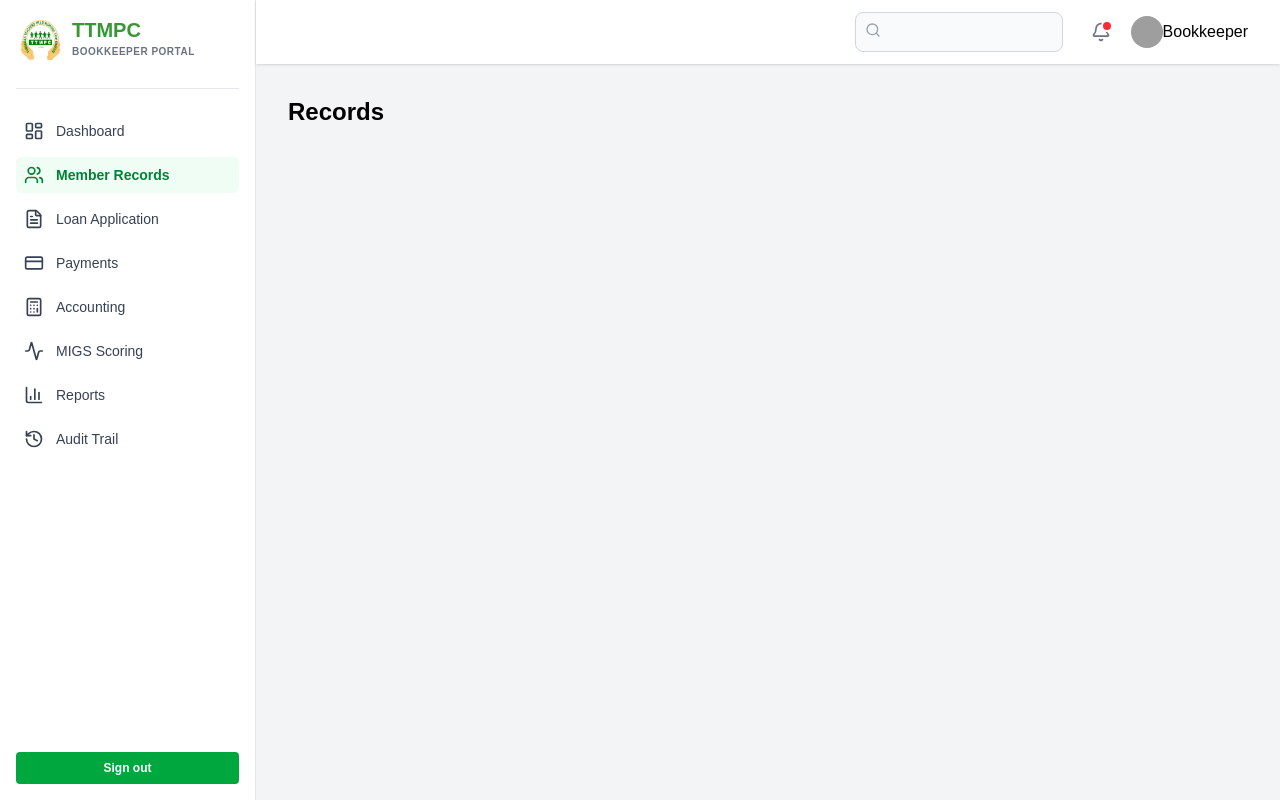
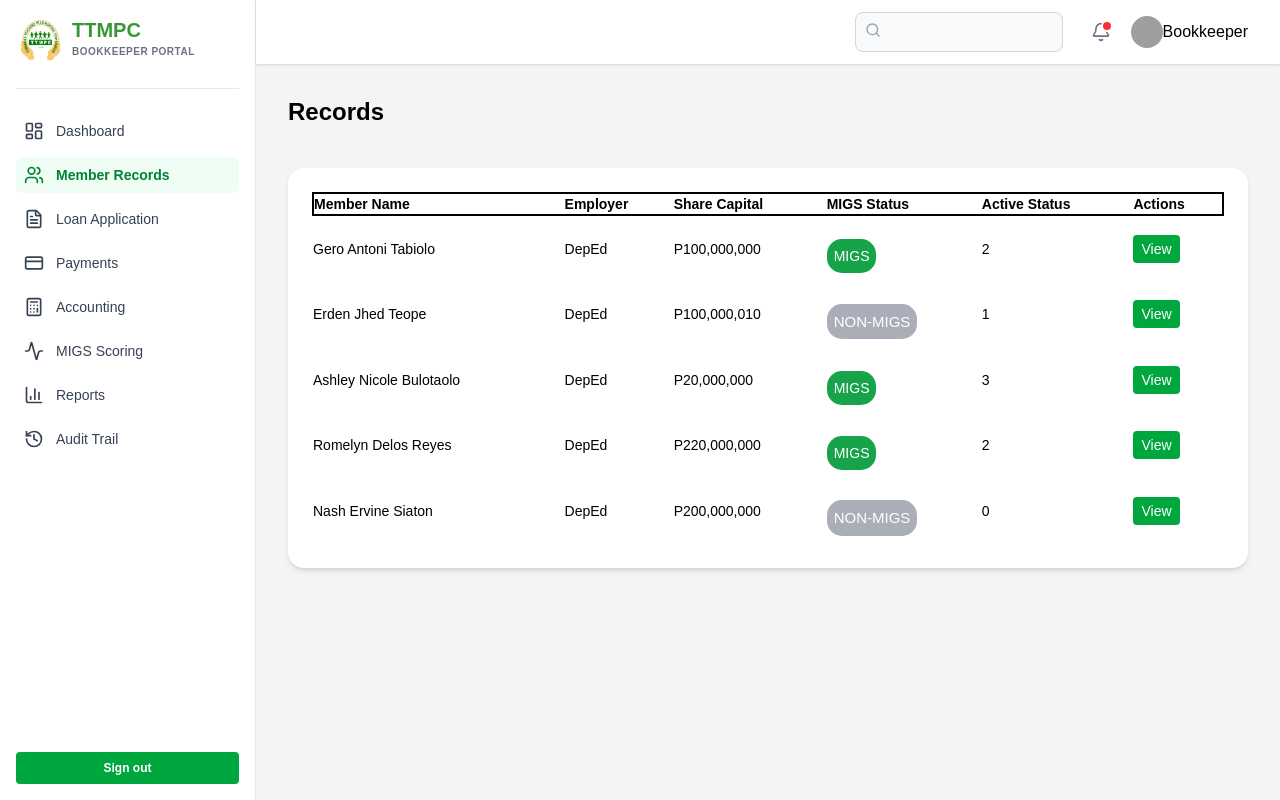
Before and after one commit to Gtabs2004/TTMPC-THESIS, a React (Vite) app in the folder TTMPC_THESIS/: page /records in a window 1280 px wide. Built offline with nearby package versions, Linux system fonts and the light colour scheme; no server answers; grey boxes are pictures that could not be loaded.

Commit message:
kiosk progress

```diff
--- a/TTMPC_THESIS/src/Bookkeeper/Components/Member-Records.jsx
+++ b/TTMPC_THESIS/src/Bookkeeper/Components/Member-Records.jsx
@@ -122,6 +122,62 @@ const menuItems = [
         {/* Page Content */}
         <main className="p-8">
           <h1 className="font-bold text-2xl">Records</h1>
+          <div className="bg-white h-100 w-full rounded-2xl m-auto mt-10 p-6 shadow-md">
+           <table className="w-full h-full text-left border-collapse mr-10 text-sm">
+            <thead>
+            <tr className="border-2 mr-8">
+            <th>Member Name</th>
+            <th>Employer</th>
+            <th>Share Capital</th>
+            <th>MIGS Status</th>
+            <th>Active Status</th>
+            <th>Actions</th>
+            </tr>
+            </thead>
+            <tbody>
+            <tr>
+              <td>Gero Antoni Tabiolo</td>
+              <td>DepEd</td>
+              <td>P100,000,000</td>
+              <td className="migs-status">MIGS</td>
+              <td>2</td>
+              <td><button className="bg-green-600 text-white px-2 py-1 rounded">View</button></td>
+            </tr>
+            <tr>
+              <td>Erden Jhed Teope</td>
+              <td>DepEd</td>
+              <td>P100,000,010</td>
+              <td className="non-migs">NON-MIGS</td>
+              <td>1</td>
+              <td><button className="bg-green-600 text-white px-2 py-1 rounded">View</button></td>
+            </tr>
+            <tr>
+              <td>Ashley Nicole Bulotaolo</td>
+              <td>DepEd</td>
+              <td>P20,000,000</td>
+              <td className="migs-status">MIGS</td>
+              <td>3</td>
+              <td><button className="bg-green-600 text-white px-2 py-1 rounded">View</button></td>
+            </tr>
+            <tr>
+              <td>Romelyn Delos Reyes</td>
+              <td>DepEd</td>
+              <td>P220,000,000</td>
+              <td className="migs-status">MIGS</td>
+              <td>2</td>
+              <td><button className="bg-green-600 text-white px-2 py-1 rounded">View</button></td>
+            </tr>
+            <tr>
+            <td>Nash Ervine Siaton</td>
+              <td>DepEd</td>
+              <td>P200,000,000</td>
+              <td className="non-migs">NON-MIGS</td>
+              <td>0</td>
+              <td><button className="bg-green-600 text-white px-2 py-1 rounded">View</button></td>
+              </tr>
+              </tbody>
+           </table>
+          </div>
         </main>
       </div>
     </div>
--- /dev/null
+++ b/TTMPC_THESIS/src/Index_Pages/loan_kiosk.jsx
@@ -0,0 +1,52 @@
+import React, { useState } from 'react';
+import { Link, useNavigate } from 'react-router-dom';
+import { UserAuth } from '../contex/AuthContext';
+import { UserCheck, UserPlus } from 'lucide-react';
+
+const Loan_Kiosk = () => {
+  const { session, signOut } = UserAuth();
+  const navigate = useNavigate();
+
+  const handleSignOut = async (e) => {
+    e.preventDefault();
+    try {
+      await signOut();
+      navigate("/");
+    } catch (err) {
+      console.error("Failed to sign out:", err);
+    }
+  };
+  return(
+    <div className="flex flex-col min-h-screen bg-gray-100">
+        <navbar className="w-full bg-[#E9F7DE] h-20 shadow-lg flex text-col">
+            <div className="flex flex-row items-start gap-2">
+            <img src="src/assets/img/ttmpc logo.png" alt="Logo" className="h-12 w-auto ml-5 mt-4"/>
+            <div className="flex flex-col">
+            <h1 className="text-sm font-bold text-[#66B538] mt-6">Tubungan Teacher's Multi‑Purpose Cooperative</h1>
+            <p className="text-[#A0D284] text-xs">Loan Application Kiosk</p>
+            </div>
+            </div>
+    </navbar>
+    <main className="flex justify-center items-center flex-col">
+        <img src="src/assets/img/ttmpc logo.png" className="w-auto h-40 mt-16"/>
+        <h1 className="text-lg font-semibold  ml-4">Loan Application Kiosk</h1>
+        <p className="mt-8 text-gray-600 text-xs">Please select your applicant type to continue.</p>
+        <div className="flex flex-row gap-10 mt-10">
+            <button className="bg-white h-50 w-50 rounded-2xl font-bold flex text-center
+            items-center justify-center flex-col cursor-pointer">
+                <UserCheck className="w-12 h-12 text-[#66B538] mb-4" />
+                <h1>Member</h1>
+            </button>
+            <button className="bg-white h-50 w-50 rounded-2xl font-bold flex text-center
+            items-center justify-center flex-col cursor-pointer">
+                <UserPlus className="w-12 h-12 text-[#66B538] mb-4" />
+                <h1>Non-Member</h1>
+            </button>
+        </div>
+    </main>
+    </div>
+
+  )
+}
+
+export default Loan_Kiosk;
--- /dev/null
+++ b/TTMPC_THESIS/src/Index_Pages/verification.jsx
@@ -0,0 +1,38 @@
+import React, { useState } from 'react';
+import { Link, useNavigate } from 'react-router-dom';
+import { UserAuth } from '../contex/AuthContext';
+
+const Verification = () => {
+  const { session, signOut } = UserAuth();
+  const navigate = useNavigate();
+
+  const handleSignOut = async (e) => {
+    e.preventDefault();
+    try {
+      await signOut();
+      navigate("/");
+    } catch (err) {
+      console.error("Failed to sign out:", err);
+    }
+  };
+  return(
+    <div className="flex flex-col min-h-screen bg-gray-100">
+        <navbar className="w-full bg-[#E9F7DE] h-20 shadow-lg flex text-col">
+            <div className="flex flex-row items-start gap-2">
+            <img src="src/assets/img/ttmpc logo.png" alt="Logo" className="h-12 w-auto ml-5 mt-4"/>
+            <div className="flex flex-col">
+            <h1 className="text-sm font-bold text-[#66B538] mt-6">Tubungan Teacher's Multi‑Purpose Cooperative</h1>
+            <p className="text-[#A0D284] text-xs">Loan Application Kiosk</p>
+            </div>
+            </div>
+    </navbar>
+    <main className="flex justify-center items-center flex-col">
+        <img src="src/assets/img/ttmpc logo.png" className="w-auto h-40 mt-16"/>
+         <h1 className="text-lg font-semibold  ml-4">Member Verification</h1>
+        <p className="ml-3 text-gray-600 text-xs">Enter your account details below.</p>
+    </main>
+
+    </div>
+  )
+}
+export default Verification;
--- a/TTMPC_THESIS/src/Router.jsx
+++ b/TTMPC_THESIS/src/Router.jsx
@@ -13,6 +13,8 @@ import LoanApplication from "./Bookkeeper/Components/Loan-Application";
 import MIGS from "./Bookkeeper/Components/MIGS";
 import Payments from "./Bookkeeper/Components/Payments";
 import Reports from "./Bookkeeper/Components/Reports";
+import Loan_Kiosk from "./Index_Pages/loan_kiosk";
+import Verification from "./Index_Pages/verification";
 
 
 
@@ -31,4 +33,6 @@ export const router = createBrowserRouter([
     {path: "/migs", element: <MIGS/>},
     {path: "/payments", element: <Payments/>},
     {path: "/reports", element: <Reports/>},
+    {path: "/loan-kiosk", element: <Loan_Kiosk/>},
+    {path: "/verification", element: <Verification/>},
 ])
--- a/TTMPC_THESIS/src/index.css
+++ b/TTMPC_THESIS/src/index.css
@@ -4,3 +4,25 @@ body{
   background-color: #F5F5F5;
   font-family: "poppins", sans-serif;
 }
+
+.migs-status{
+  display: inline-block;
+  background-color: #16A34A;
+  color: white;
+  border-radius: 15px;
+  padding: 7px;
+  font-size: 15x;
+  vertical-align: middle;
+  margin-top: 23px;
+}
+
+.non-migs{
+  display: inline-block;
+  background-color: #A9AEB8;
+  color: white;
+  border-radius: 15px;
+  padding: 7px;
+  font-size: 15px;
+  vertical-align: middle;
+  margin-top: 23px;
+}
```
